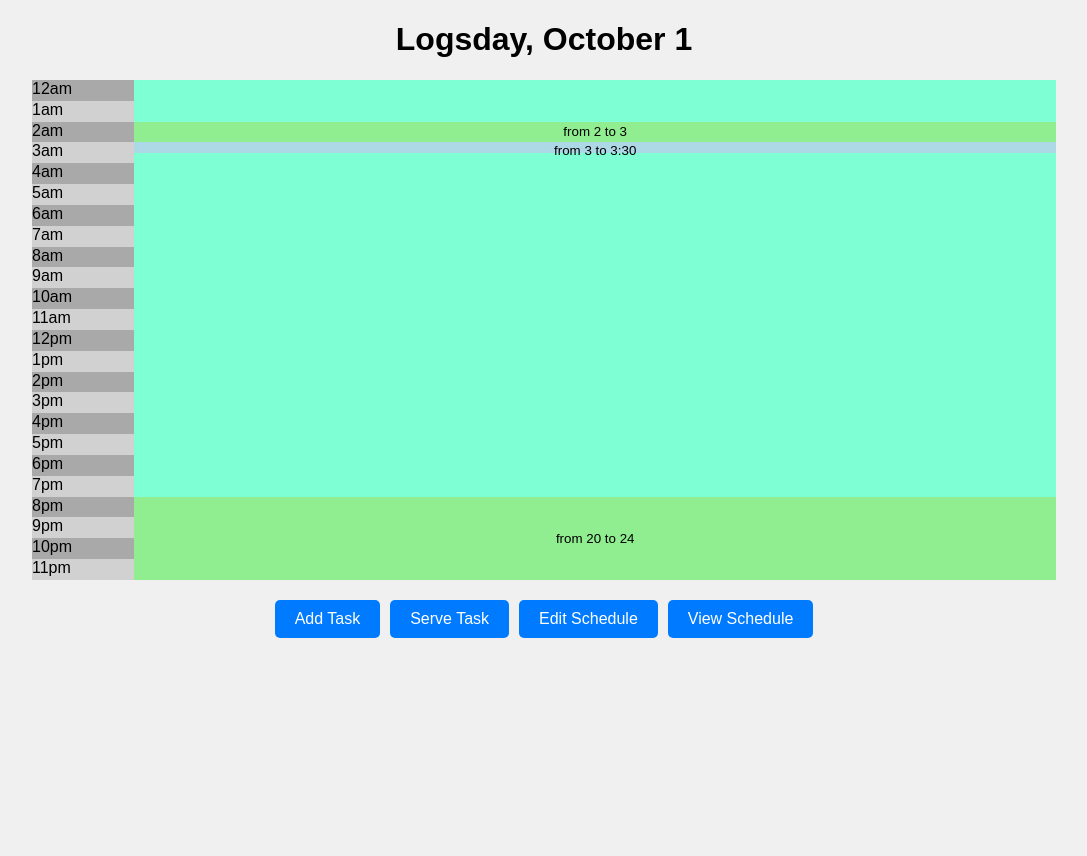
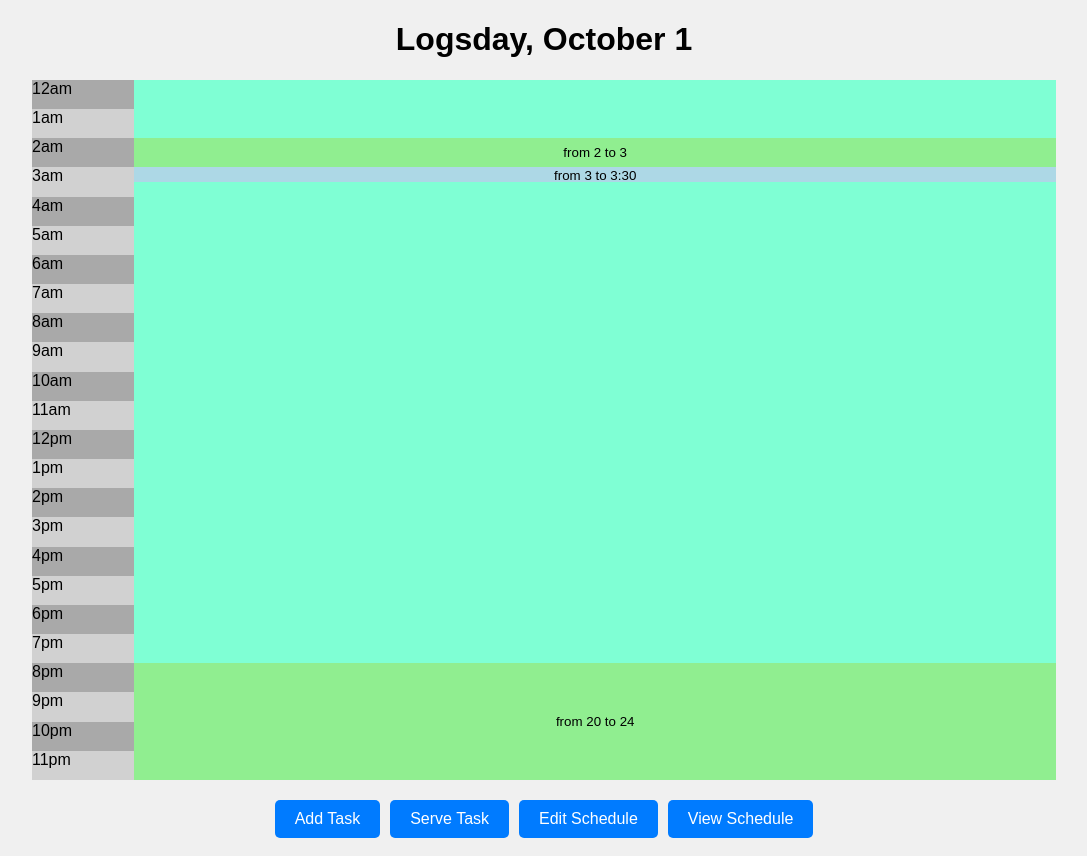
Before and after one commit to ChicoState/DynamicScheduler, a Flask app: page /dayView?dayNum=1 in a window 1280 px wide. Shown: the whole page, without its empty margins (96-1183 px from the left). Before the commit the page ends 638 px from the top, so only its background shows below. Run offline with Flask 3, Linux system fonts and the light colour scheme; some libraries are stand-ins or nearby versions.

Commit message:
made dayview bigger

```diff
--- a/app/static/css/dayView.css
+++ b/app/static/css/dayView.css
@@ -14,7 +14,7 @@ body {
     position: relative;
     width: 80%;
     /* width: 500px; */
-    height: 500px;
+    height: 700px;
     display: flex;
     flex-direction: row;
 
@@ -28,17 +28,17 @@ body {
     width: 10%;
 }
 
+.time-display {
+    position: absolute;
+    width: 10%;
+}
+
 .event-items {
     width: 90%;
     /* border: 3px solid black; */
     background-color: aquamarine;
     display: flex;
     flex-direction: column;
-}
-
-.time-display {
-    position: absolute;
-    width: 10%;
 }
 
 /* event */
```
